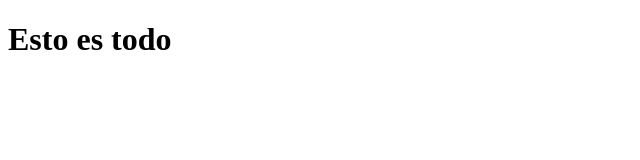
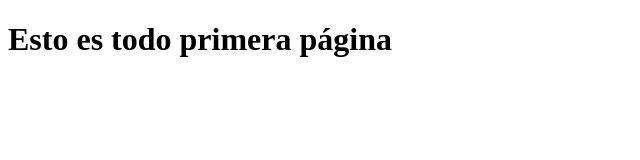
Before and after one commit to RTarriasR/aprendiendo_git, a plain HTML site: page index.html in a window 1280 px wide. Shown: the whole page, without its empty margins (0-640 px from the left). Drawn offline with Linux system fonts and the light colour scheme.

Commit message:
Con las modificaciones en codigo html

```diff
--- a/index.html
+++ b/index.html
@@ -7,7 +7,7 @@
     <title>Git pruebas</title>
 </head>
 <body>
-    <h1>Esto es todo</h1>
+    <h1>Esto es todo primera página</h1>
 
 </body>
 </html>
```
